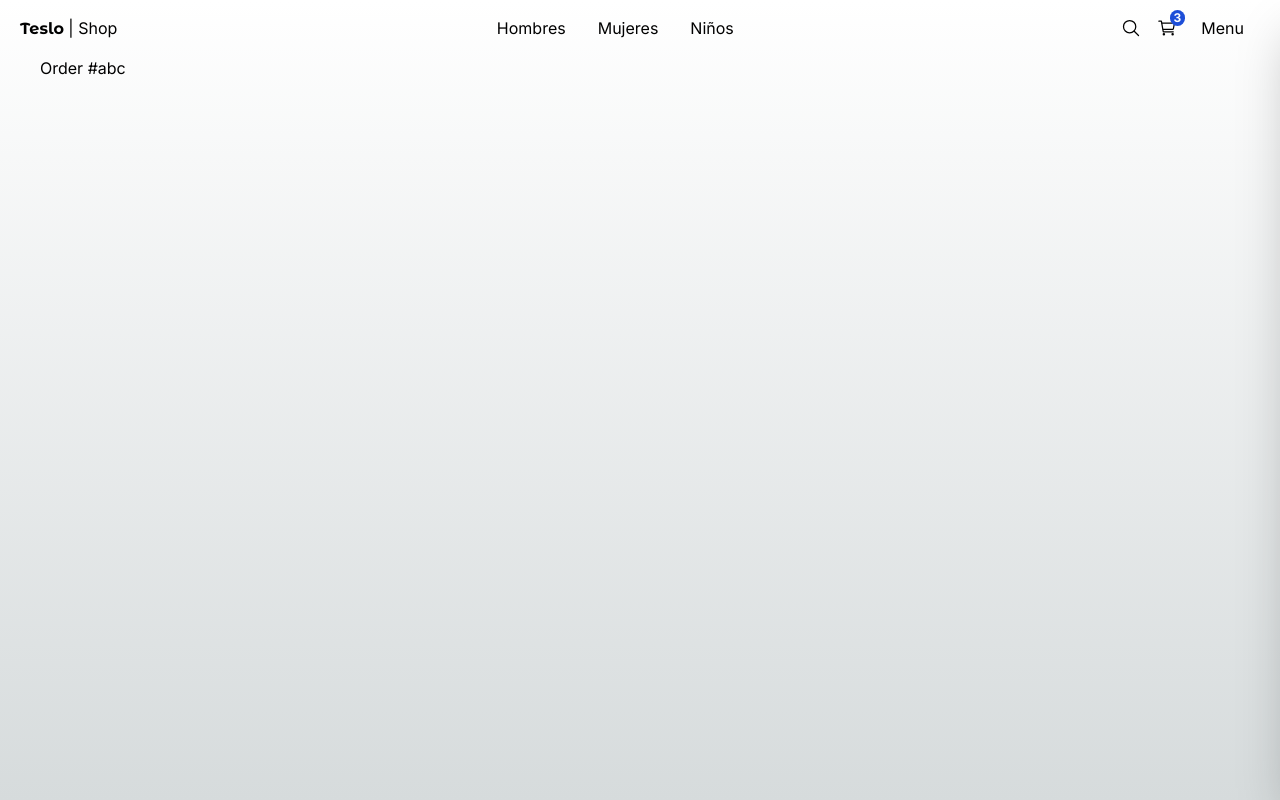
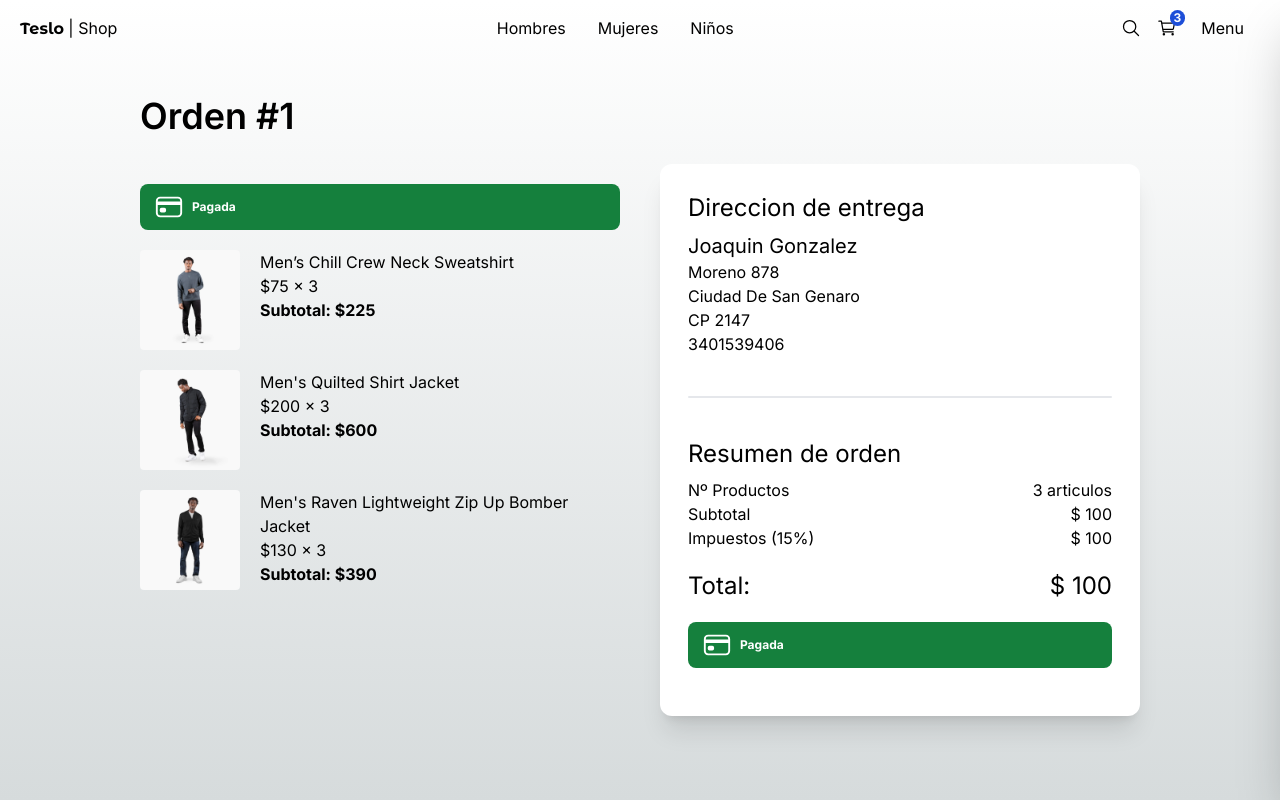
Before and after one commit to joaquin70/teslo-shop, a Next.js app: page /orders/1 in a window 1280 px wide. Built offline with nearby package versions, Linux system fonts and the light colour scheme.

Commit message:
Payment order screen.

```diff
--- a/src/app/(shop)/orders/[id]/page.tsx
+++ b/src/app/(shop)/orders/[id]/page.tsx
@@ -1,7 +1,154 @@
-export default function () {
+import { Title } from "@/components";
+import { initialData } from "@/seed/seed";
+import clsx from "clsx";
+import Image from "next/image";
+import Link from "next/link";
+import { IoCardOutline } from "react-icons/io5";
+
+const productsInCart =[
+ initialData.products[0],
+ initialData.products[1],
+ initialData.products[2],
+];
+
+
+interface Props {
+  params:{
+    id:string;
+
+
+  }
+}
+
+
+export default function ({params}:Props) {
+
+  const {id} = params;
+
+  //Todo:verificar
+//Redirect(/)
+
   return (
-    <div>
-      <h1>Order #abc</h1>
+    <div className="flex justify-center items-center mb-72 px-10 sm:px-0">
+
+      <div className="flex flex-col w-[1000px]">
+
+        <Title title={`Orden #${id}`}/>
+
+
+        <div className="grid grid-cols-1 sm:grid-cols-2 gap-10">
+
+          {/* Carrito */}
+          <div className="flex flex-col mt-5">
+            <div className={
+              clsx(
+                "flex items-center rounded-lg py-2 px-3.5 text-xs font-bold text-white mb-5",
+                {
+                  "bg-red-500":false,
+                  "bg-green-700":true,
+                }
+              )
+            }>
+              <IoCardOutline size={30}/>
+             {/* <span className="mx-2">Pendiente de pago</span> */}
+             <span className="mx-2">Pagada</span>
+
+            </div>
+
+
+
+          {/* Items */}
+
+          {
+            productsInCart.map(product =>(
+              <div key={product.slug} className="flex mb-5">
+                <Image
+                src={`/products/${product.images[0]}`}
+                width={100}
+                height={100}
+                style={{
+                  width:"100px",
+                  height:"100px"
+                }}
+                alt={product.title}
+                className="mr-5 rounded"
+                />
+
+                <div>
+                  <p>{product.title}</p>
+                  <p>${product.price} x 3</p>
+                  <p className="font-bold">Subtotal: ${product.price * 3}</p>
+
+                </div>
+
+
+              </div>
+            ))
+          }
+             </div>
+
+            {/*Checkout - Resumen de orden */}
+            <div className="bg-white rounded-xl shadow-xl p-7">
+
+              <h2 className="text-2xl mb-2">Direccion de entrega</h2>
+              <div className="mb-10">
+                <p className="text-xl">Joaquin Gonzalez</p>
+                <p>Moreno 878</p>
+                <p>Ciudad De San Genaro</p>
+                <p>CP 2147</p>
+                <p>3401539406</p>
+              </div>
+
+              {/*Divider */}
+              <div className="w-full h-0.5 rounded bg-gray-200 mb-10"/>
+
+
+              <h2 className="text-2xl mb-2">Resumen de orden</h2>
+              <div className="grid grid-cols-2 ">
+
+                <span>Nº Productos</span>
+                <span className="text-right">3 articulos</span>
+
+                <span>Subtotal</span>
+                <span className="text-right">$ 100</span>
+
+                <span>Impuestos (15%)</span>
+                <span className="text-right">$ 100</span>
+
+                <span className="mt-5 text-2xl">Total:</span>
+                <span className="mt-5 text-2xl text-right">$ 100</span>
+
+
+              </div>
+              <div className="mt-5 mb-2 w-full">
+
+              <div className={
+              clsx(
+                "flex items-center rounded-lg py-2 px-3.5 text-xs font-bold text-white mb-5",
+                {
+                  "bg-red-500":false,
+                  "bg-green-700":true,
+                }
+              )
+            }>
+              <IoCardOutline size={30}/>
+             {/* <span className="mx-2">Pendiente de pago</span> */}
+             <span className="mx-2">Pagada</span>
+
+            </div>
+
+
+              </div>
+              </div>
+
+
+        </div>
+
+      </div>
+
+
+
+
     </div>
   );
 }
```
